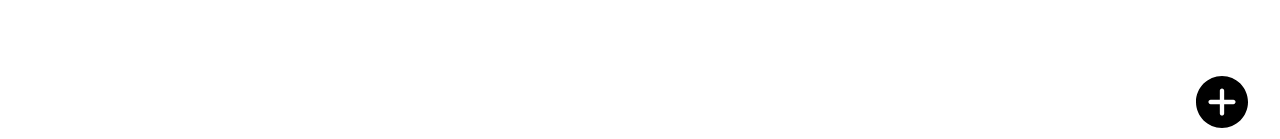
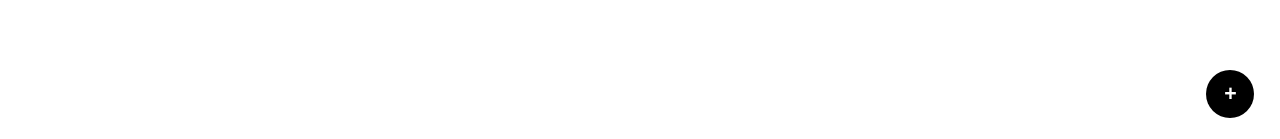
Before and after one commit to kapustaprusta/elbrus, a plain HTML site: page web/template/index.html in a window 1280 px wide. Shown: the part 658-797 px from the top of the page. Drawn offline with Linux system fonts and the light colour scheme.

Commit message:
changed button icon to css

```diff
--- a/web/template/index.html
+++ b/web/template/index.html
@@ -64,16 +64,20 @@
 			.add-button-container {
 				right: 1%;
 				position: fixed;
-				bottom: 1%;
+				bottom: 3%;
 				margin-top: 1%;
 				margin-right: 1%;
 				justify-content: flex-end;
 			}
 			.add-button {
-				width: 48pt;
-				height: 48pt;
+				width: 36pt;
+				height: 36pt;
+				font-weight: bold;
+				font-size: 16pt;
+				border-radius: 100%;
+				background-color: black;
+				color: white;
 				border: transparent;
-				background-color: transparent;
 				cursor: pointer;
 			}
 			.add-button:focus {
@@ -325,11 +329,7 @@
 			</tr>
 		</table>
 		<div class="add-button-container">
-			<button data-add-track-form-modal-target="#add-track-modal" class="add-button">
-				<svg viewBox="0 0 512 512" xmlns="http://www.w3.org/2000/svg">
-					<path d="m256 0c-141.164062 0-256 114.835938-256 256s114.835938 256 256 256 256-114.835938 256-256-114.835938-256-256-256zm112 277.332031h-90.667969v90.667969c0 11.777344-9.554687 21.332031-21.332031 21.332031s-21.332031-9.554687-21.332031-21.332031v-90.667969h-90.667969c-11.777344 0-21.332031-9.554687-21.332031-21.332031s9.554687-21.332031 21.332031-21.332031h90.667969v-90.667969c0-11.777344 9.554687-21.332031 21.332031-21.332031s21.332031 9.554687 21.332031 21.332031v90.667969h90.667969c11.777344 0 21.332031 9.554687 21.332031 21.332031s-9.554687 21.332031-21.332031 21.332031zm0 0"/>
-				</svg>
-			</button>
+			<button data-add-track-form-modal-target="#add-track-modal" class="add-button">+</button>
 		</div>
 		<div class="login-modal" id="login-modal">
 			<div class="login-form">
```
